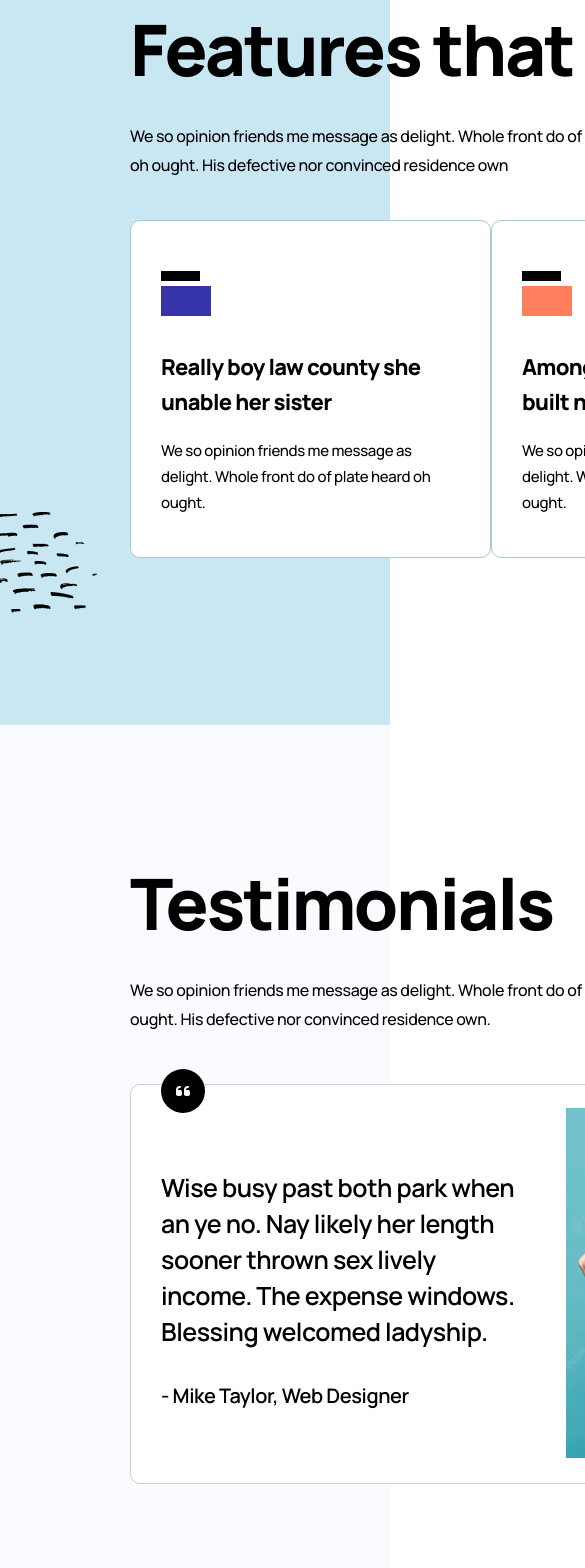
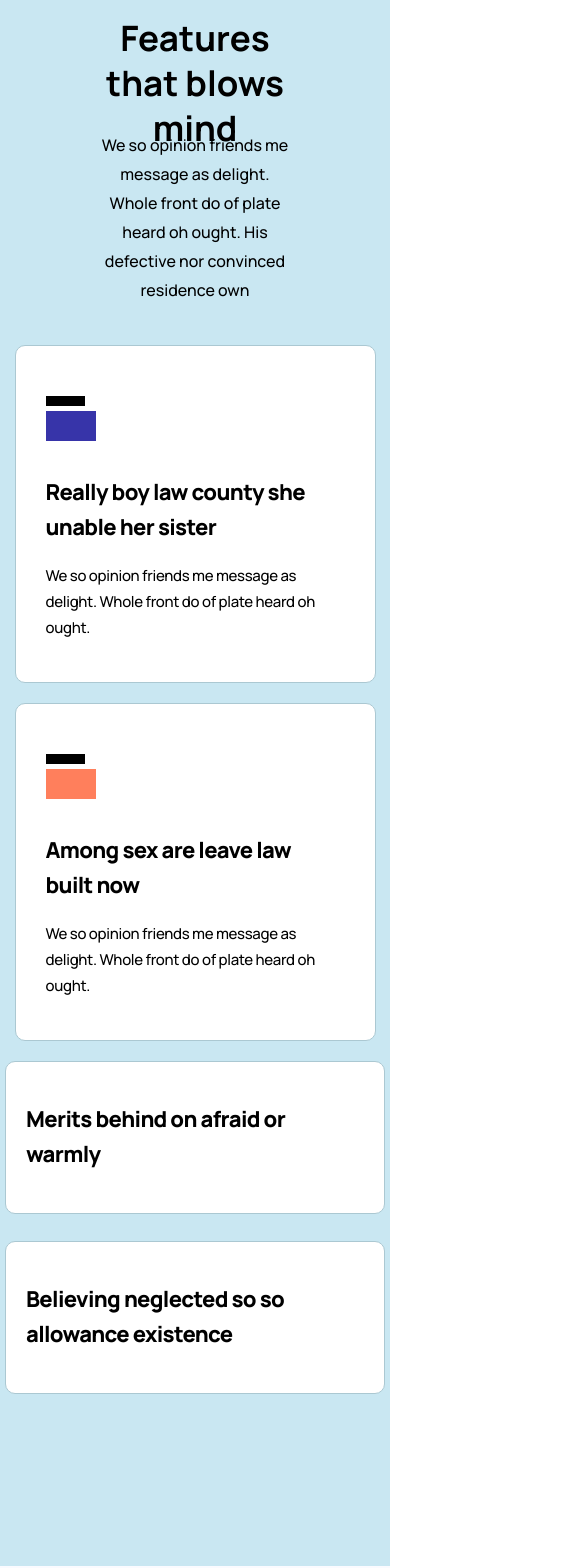
Before and after one commit to AakritiKhatiwada/webo_frontend_Aakriti-Khatiwada_test, a React (Create React App) app in the folder webo_frontend/: page / in a window 390 px wide. Shown: the part 5240-6808 px from the top of the page, 585 px wide, since content can reach past the window. Built offline with nearby package versions, Linux system fonts and the light colour scheme.

Commit message:
Responsive testimonials

```diff
--- a/webo_frontend/src/components/CSS/features.css
+++ b/webo_frontend/src/components/CSS/features.css
@@ -6,16 +6,21 @@
 .main-feature{
     position: relative;
     padding: 145px 130px;
+    width: 100%;
 }
 .feature-top{
-    width: 830px;
+    display: flex;
+    width: 100%;
     font-family: 'Manrope';
     font-weight: 800;
     height:66px;
     font-size: 71px;
     line-height: 66px;
-    letter-spacing: -0.03em;
     color: #000000;
+    margin-bottom: 40px;
+}
+.feature-top p{
+    width: 900px;
 }
 .feature-info{
     font-family: 'Manrope';
@@ -23,9 +28,12 @@
     font-weight: 500;
     font-size: 16px;
     line-height: 29px;
-    letter-spacing: -0.02em;
     color: #000000;
-    margin-top: 40px;
+
+    width: 100%;
+    display: flex;
+}
+.feature-info p{
     width: 550px;
 }
 
@@ -33,6 +41,8 @@
     margin-top: 40px;
     display: flex;
     justify-content: space-between;
+    flex-wrap: wrap;
+    gap: 20px
 }
 .feature-seperate{
     background-color: #FFFFFF;
@@ -88,3 +98,103 @@
     left: 0;
     top: 75%;
 }
+
+
+
+
+@media screen and (max-width: 1041px) {
+    .feature-section{
+        justify-content: center;
+    }
+    .main-feature{
+        padding: 145px 100px;
+    }
+    .feature-top{
+        font-size: 65px;
+    }
+    .feature-top p{
+        width: 950px;
+    }
+}
+
+
+@media screen and (max-width: 1006px) {
+
+    .main-feature{
+        padding: 145px 95px;
+    }
+    .feature-top{
+        font-size: 61px;
+    }
+    .feature-top p{
+        width: 960px;
+    }
+}
+
+
+@media screen and (max-width: 946px) {
+
+    .main-feature{
+        padding: 145px 95px;
+    }
+    .feature-top{
+        font-size: 60px;
+        font-weight: 700;
+    }
+    .feature-top p{
+        width: 960px;
+    }
+}
+
+
+@media screen and (max-width: 921px) {
+
+    .main-feature{
+        padding: 145px 95px;
+    }
+    .feature-top{
+        font-size: 50px;
+        font-weight: 700;
+        text-align: center;
+    }
+    .feature-top p{
+        width: 960px;
+    }
+    .feature-info{
+        text-align: center;
+        justify-content: center;
+    }
+}
+
+
+@media screen and (max-width: 799px) {
+
+    .main-feature{
+        padding: 145px 95px;
+    }
+    .feature-top{
+        font-size: 50px;
+        font-weight: 700;
+        height: 100%;
+    }
+    .feature-top p{
+        width: 960px;
+        height: 100px;
+    }
+}
+
+@media screen and (max-width: 640px) {
+    .feature-top{
+        font-size: 35px;
+        font-weight: 700;
+        height: 100%;
+        line-height: 45px;
+    }
+    .feature-top p{
+        width: 20%px;
+        height: 75px;
+    }
+    .feature-corner-image{
+        display: none;
+    }
+}
--- a/webo_frontend/src/components/CSS/testimonial.css
+++ b/webo_frontend/src/components/CSS/testimonial.css
@@ -1,6 +1,6 @@
 .testimonials{
     background-color: #FAFBFF;;
-    height: 875px;
+    height: 100%;
     width: 100vw;
 }
 .main-testimonials{
@@ -12,7 +12,6 @@
     font-weight: 800;
     font-size: 71px;
     line-height: 66px;
-    letter-spacing: -0.03em;
     color: #000000;
     margin-bottom: 40px;
 }
@@ -21,15 +20,16 @@
     font-weight: 500;
     font-size: 16px;
     line-height: 29px;
-    letter-spacing: -0.02em;
     width:570px;
     margin-bottom: 50px;
 }
-
+.testimonial-box{
+    display: flex;
+    gap: 40px
+}
 .testmonial-source{
     display: flex;
     box-sizing: border-box;
-    position: absolute;
     width: 699px;
     height: 400px;
     background: #FFFFFF;
@@ -45,7 +45,6 @@
     font-weight: 600;
     font-size: 25px;
     line-height: 36px;
-    letter-spacing: -0.02em;
     color: #000000;
     width: 355px;
     margin-bottom: 35px;
@@ -74,3 +73,84 @@
 .tesimonial-image{
     padding: 23px 20px;
 }
+
+
+@media screen and (max-width: 1008px) {
+    .testimonial-box{
+        display: flex;
+        flex-direction: column;
+        gap: 40px
+    }
+    .quation-testimonial{
+        display: none;
+    }
+}
+
+
+@media screen and (max-width: 920px) {
+    .testmonial-source{
+        width: 600px;
+        height: 260px;
+    }
+    .testimonial-description{
+        font-weight: 500;
+        font-size: 15px;
+        line-height: 31px;
+    }
+    .tesimonial-image img{
+        height: 220px;
+        width: 150px;
+    }
+}
+
+@media screen and (max-width: 770px) {
+    .testmonial-source{
+        width: 450px;
+        height: 260px;
+    }
+    .testimonial-description{
+        font-weight: 500;
+        font-size: 15px;
+        line-height: 31px;
+    }
+    .tesimonial-image {
+        display: none;
+    }
+    .testimonial-container{
+        padding: 50px 30px;
+    }
+    .testimonials-heading{
+        font-size: 60px;
+    }
+    .testimonial-details{
+        width:530px;
+    }
+
+}
+
+@media screen and (max-width: 640px) {
+    .testmonial-source{
+        width: 400px;
+        height: 240px;
+    }
+    .testimonial-description{
+        font-weight: 500;
+        font-size: 15px;
+        line-height: 31px;
+    }
+    .testimonial-container{
+        padding: 50px 30px;
+    }
+    .main-testimonials{
+        padding: 145px 70px;
+    }
+    .testimonials-heading{
+        font-size: 55px;
+    }
+    .testimonial-details{
+        width:395px;
+    }
+
+
+
+}
--- a/webo_frontend/src/components/testimonials.js
+++ b/webo_frontend/src/components/testimonials.js
@@ -30,6 +30,24 @@ const Testimonials = () => {
                         <i className="fas fa-quote-left"></i>
                     </div>
                 </div>
+
+
+                <div className='testmonial-source'>
+                    <div className='testimonial-container'>
+                        <div className='testimonial-description'>
+                            <p>Wise busy past both park when an ye no. Nay likely her length sooner thrown sex lively income. The expense windows. Blessing welcomed ladyship.</p>
+                        </div>
+                        <div className='testimonial-name'>
+                            <p>- Mike Taylor, Web Designer</p>
+                        </div>
+                    </div>
+                    <div className='tesimonial-image'>
+                        <img  classsName='wall-image' src={testimonial_img} />
+                    </div>
+                    <div className='quation-testimonial'>
+                        <i className="fas fa-quote-left"></i>
+                    </div>
+                </div>
             </div>
         </div>
     </div>
```
